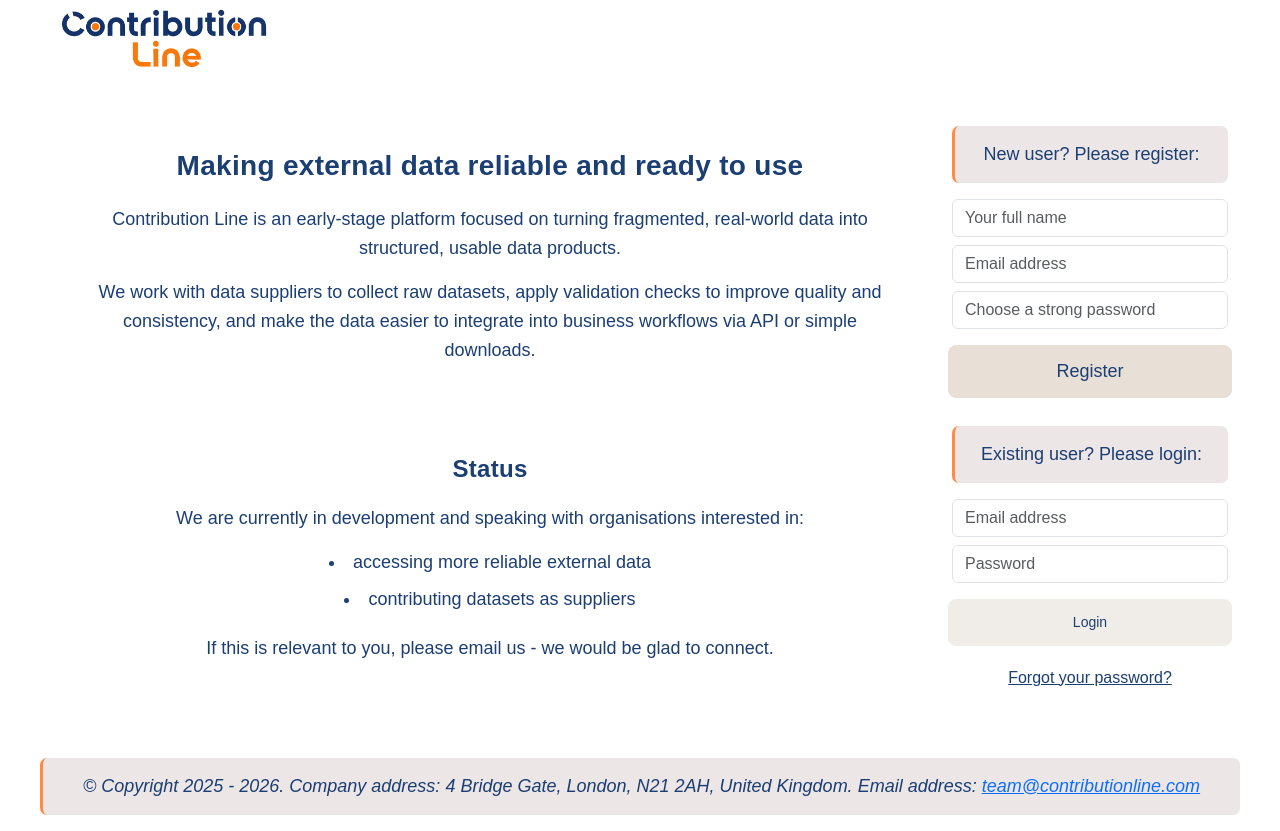
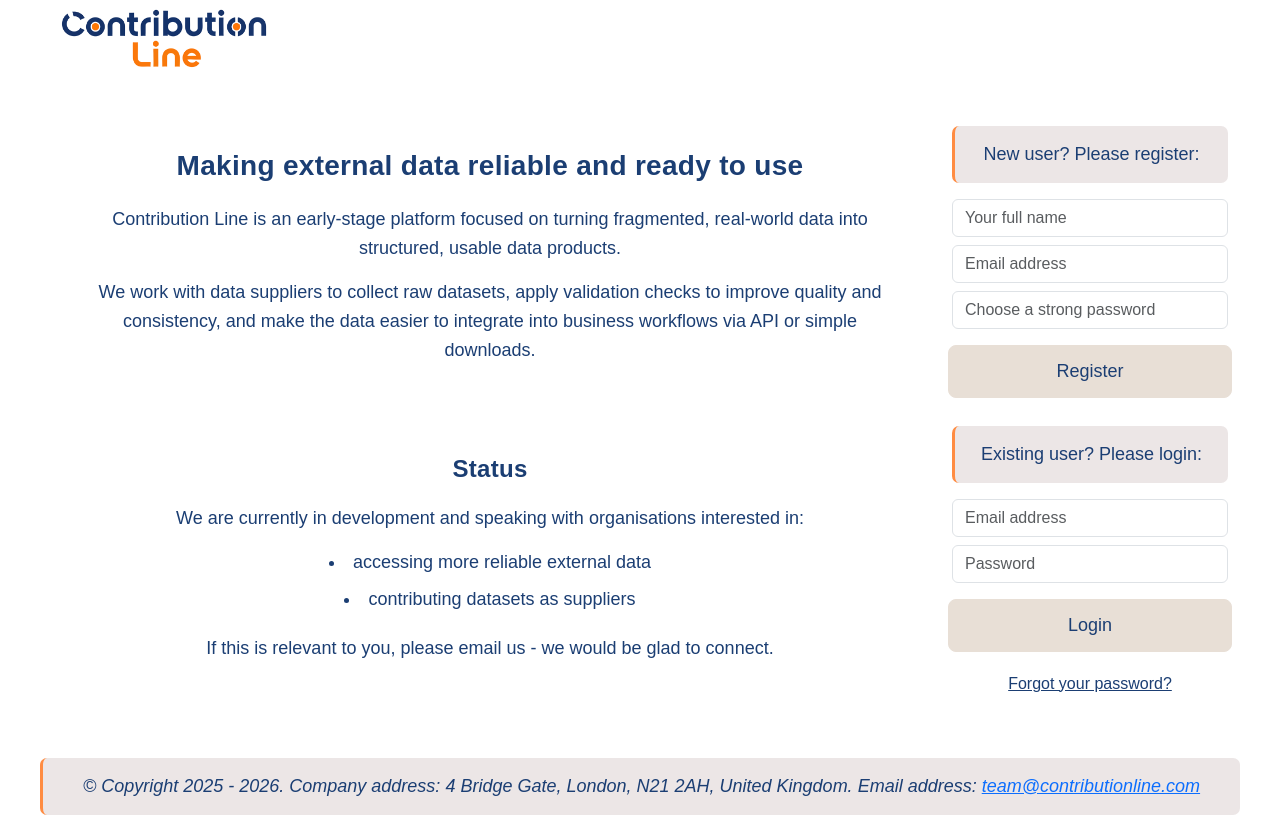
Before and after one commit to Alec-Hajinoff/Contribution_Line_Refinery, a React (Create React App) app in the folder React/: page / in a window 1280 px wide. Built offline with nearby package versions, Linux system fonts and the light colour scheme.

Commit message:
26/4/26, 7:25

```diff
--- a/React/src/UserLogin.css
+++ b/React/src/UserLogin.css
@@ -22,23 +22,14 @@ body {
   border-left: 3px solid #ff8c42;
 }
 
-.btn-secondary {
-  background-color: #f0ede8;
-  border-color: #f0ede8;
-  color: #1b3e73;
-  font-weight: 500;
-  transition: all 0.3s ease;
-}
-
-.btn-secondary:hover {
+.user-login-wrapper .btn-secondary {
   background-color: #e8dfd6;
   border-color: #e8dfd6;
   color: #1b3e73;
-}
-
-.btn-secondary:active {
-  background-color: #dfd6cd;
-  border-color: #dfd6cd;
+  font-weight: 500;
+  font-family: Arial, Helvetica, sans-serif;
+  font-size: 18px;
+  box-shadow: none;
 }
 
 .reset-message {
--- a/React/src/UserLogin.js
+++ b/React/src/UserLogin.js
@@ -119,6 +119,7 @@ function UserLogin() {
   };
 
   return (
+    <div className="user-login-wrapper">
       <form className="row g-2" onSubmit={handleSubmit} noValidate>
         {" "}
         {/* noValidate disables browser validation */}
@@ -193,6 +194,7 @@ function UserLogin() {
         </div>
         <div id="liveAlertPlaceholder"></div>
       </form>
+    </div>
   );
 }
 
```
Lines whose indentation alone changed are shown as unchanged.
